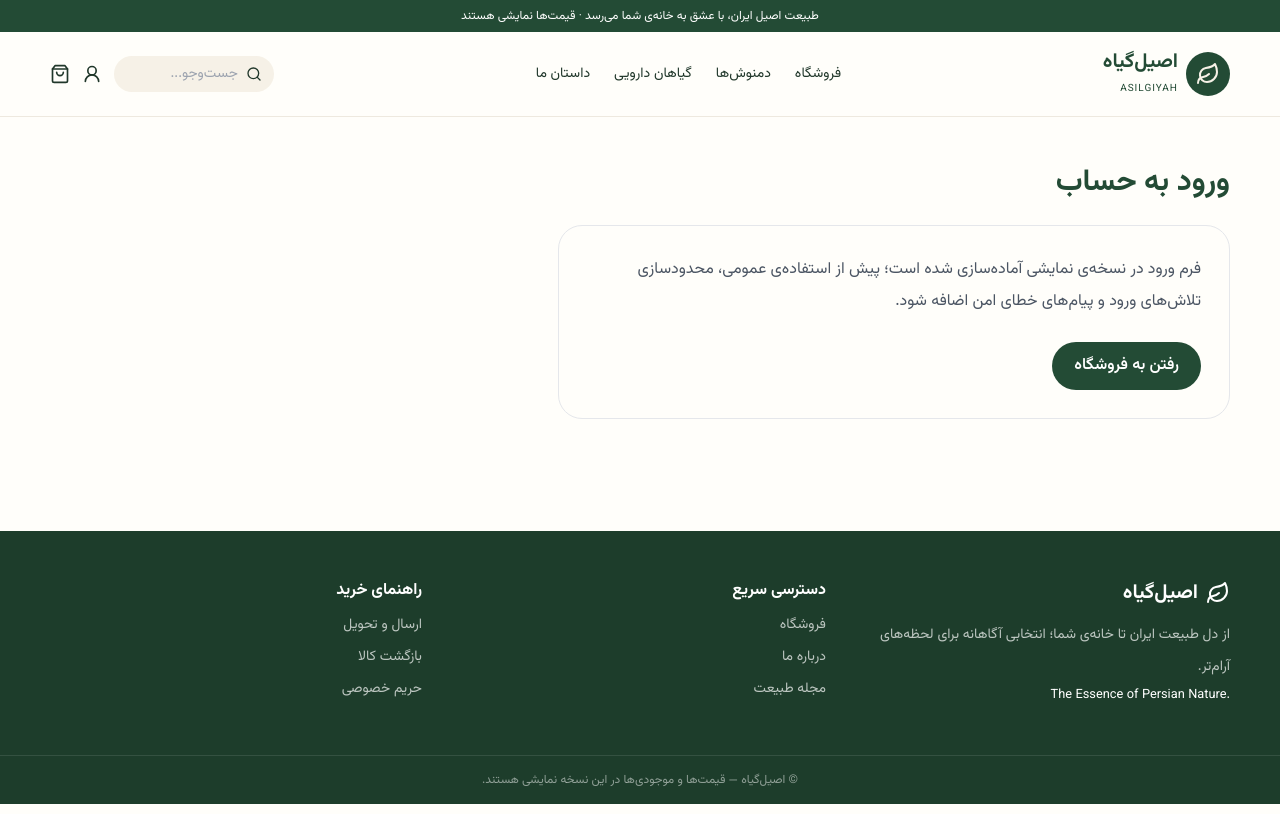
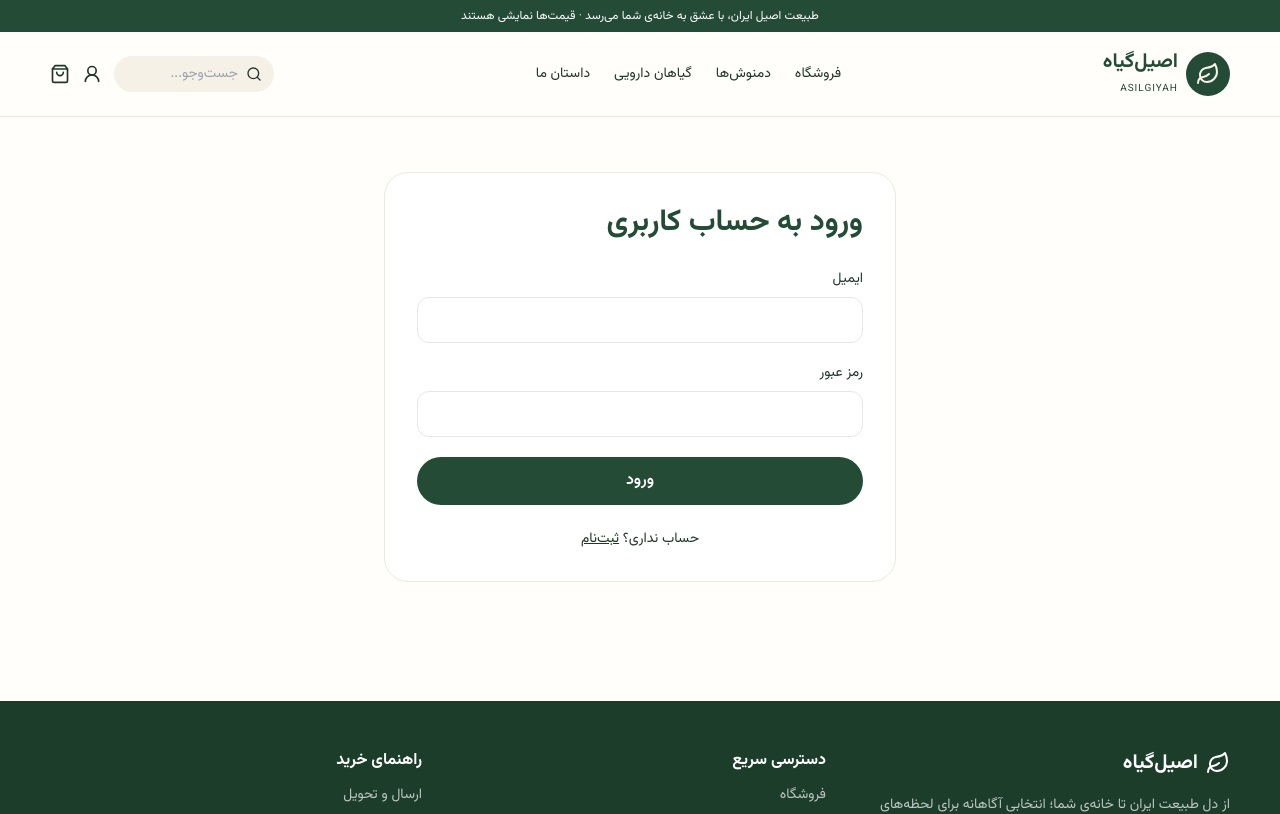
Before and after one commit to lasthope2007/asilgiyah, a Next.js app in the folder asilgiyah/: page /login in a window 1280 px wide. Shown: the top 814 px of the page. Built offline with nearby package versions, Linux system fonts and the light colour scheme.

Commit message:
Implement customer login page

```diff
--- a/asilgiyah/src/app/login/page.tsx
+++ b/asilgiyah/src/app/login/page.tsx
@@ -1 +1,11 @@
-import Header from "@/components/Header";import Footer from "@/components/Footer";import Link from "next/link";export default function Page(){return <><Header/><main className="container-wide min-h-[40vh] py-12"><h1 className="text-3xl font-bold text-forest">ورود به حساب</h1><div className="mt-6 max-w-2xl rounded-3xl border p-7"><p className="leading-8 text-gray-600">فرم ورود در نسخه‌ی نمایشی آماده‌سازی شده است؛ پیش از استفاده‌ی عمومی، محدودسازی تلاش‌های ورود و پیام‌های خطای امن اضافه شود.</p><Link href="/shop" className="btn-primary mt-6">رفتن به فروشگاه</Link></div></main><Footer/></>}
+"use client";
+import { useState } from "react";
+import Link from "next/link";
+import { useRouter } from "next/navigation";
+import Header from "@/components/Header";
+import Footer from "@/components/Footer";
+export default function LoginPage(){
+ const router=useRouter(); const [email,setEmail]=useState(""); const [password,setPassword]=useState(""); const [error,setError]=useState(""); const [busy,setBusy]=useState(false);
+ async function submit(e:any){e.preventDefault();setError("");setBusy(true);try{const r=await fetch("/api/auth/login",{method:"POST",headers:{"Content-Type":"application/json"},body:JSON.stringify({email,password})});const d=await r.json();if(!r.ok){setError(d.error||"ورود انجام نشد.");return;}router.push("/account");router.refresh();}catch{setError("ارتباط برقرار نشد. دوباره تلاش کنید.");}finally{setBusy(false);}}
+ return <><Header/><main className="container-wide flex min-h-[65vh] items-center justify-center py-12"><section className="w-full max-w-lg rounded-3xl border border-[#eee9df] bg-white p-8"><h1 className="text-3xl font-bold text-forest">ورود به حساب کاربری</h1><form onSubmit={submit} className="mt-7 space-y-5"><label className="block text-sm">ایمیل<input required type="email" autoComplete="email" value={email} onChange={e=>setEmail(e.target.value)} className="mt-2 w-full rounded-xl border px-4 py-3" dir="ltr"/></label><label className="block text-sm">رمز عبور<input required type="password" autoComplete="current-password" value={password} onChange={e=>setPassword(e.target.value)} className="mt-2 w-full rounded-xl border px-4 py-3" dir="ltr"/></label>{error&&<p role="alert" className="text-sm text-red-700">{error}</p>}<button disabled={busy} className="btn-primary w-full" type="submit">{busy?"در حال ورود...":"ورود"}</button></form><p className="mt-6 text-center text-sm">حساب نداری؟ <Link className="underline" href="/register">ثبت‌نام</Link></p></section></main><Footer/></>;
+}
```
